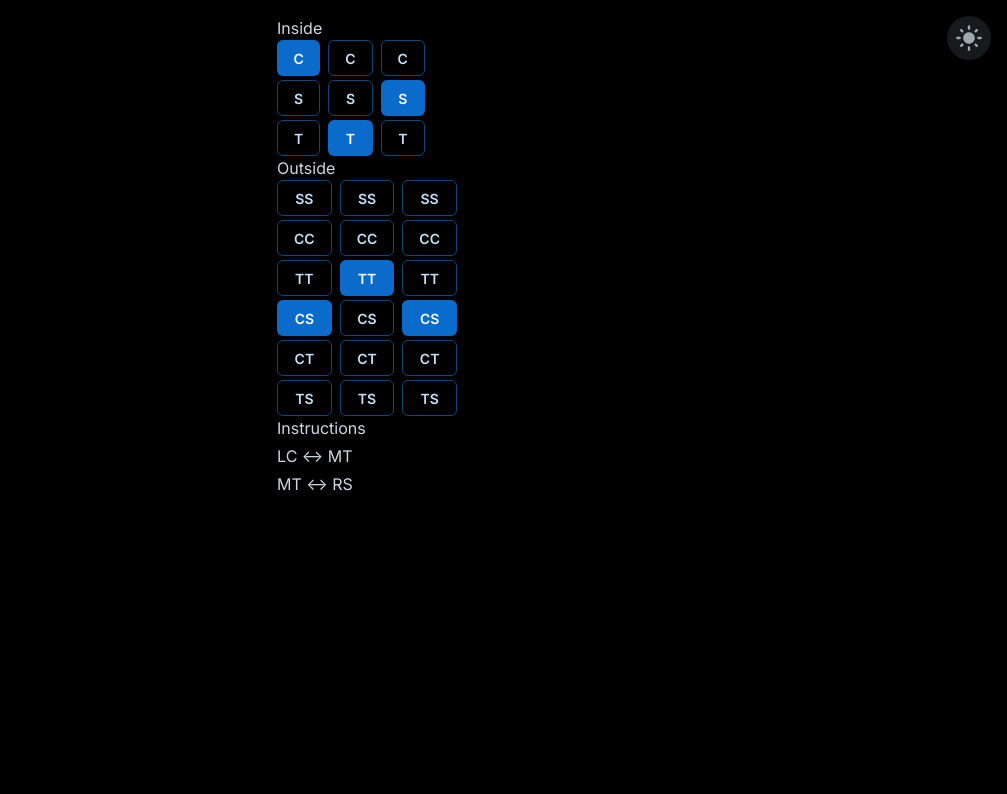
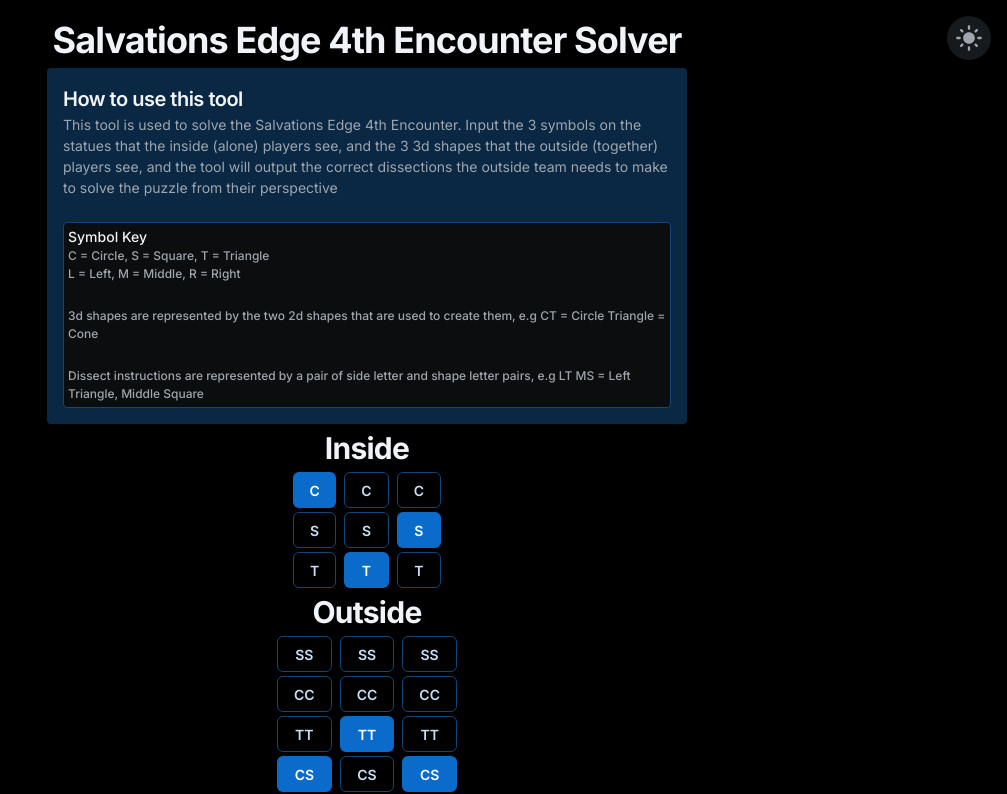
Before and after one commit to DanielF737/se-4th-solver, a React (Create React App) app: page /salv-4th-solver in a window 1280 px wide. Shown: the top 794 px of the page, without its empty margins (273-1280 px from the left). Built offline with nearby package versions, Linux system fonts and the light colour scheme.

Commit message:
add a how to

```diff
--- a/src/components/index.tsx
+++ b/src/components/index.tsx
@@ -1,4 +1,4 @@
-import { Box, Button, Typography } from '@mui/joy';
+import { Box, Button, Sheet, Typography } from '@mui/joy';
 import { Inside, Instruction, Outside, Shapes, Shapes3d } from '../types';
 import { useMemo, useState } from 'react';
 import { checkInvalid, solver } from '../lib';
@@ -29,15 +29,17 @@
       display="flex"
       justifyContent="center"
       alignItems="center"
+      flexDirection="column"
+      gap="0.25rem"
     >
-      <Box>
-        {/* Input Inside */}
-        <InsideInput inside={inside} setInside={setInside} />
-        {/* Input Outside */}
-        <OutsideInput outside={outside} setOutside={setOutside} />
-        {/* Input Show Result */}
-        <Instructions instructions={result} isValid={isValid} />
-      </Box>
+      <Typography level="h1">Salvations Edge 4th Encounter Solver</Typography>
+      <HowToCell />
+      <Typography level="h2">Inside</Typography>
+      <InsideInput inside={inside} setInside={setInside} />
+      <Typography level="h2">Outside</Typography>
+      <OutsideInput outside={outside} setOutside={setOutside} />
+      <Typography level="h2">Instructions</Typography>
+      <Instructions instructions={result} isValid={isValid} />
     </Box>
   );
 }
@@ -59,7 +61,6 @@
 
   return (
     <Box>
-      <Typography>Inside</Typography>
       <Box display="flex" gap="0.5rem">
         {inside.map((shape, index) => (
           <InsideCell key={index} shape={shape} setShape={setShape(index)} />
@@ -108,7 +109,6 @@
 
   return (
     <Box>
-      <Typography>Outside</Typography>
       <Box display="flex" gap="0.5rem">
         {outside.map((shape, index) => (
           <OutsideCell key={index} shape={shape} setShape={setShape(index)} />
@@ -157,7 +157,6 @@
 
   return (
     <Box display="flex" flexDirection="column" gap="0.25rem">
-      <Typography>Instructions</Typography>
       {instructions.map((instruction, index) => (
         <InstructionCell key={index} instruction={instruction} />
       ))}
@@ -170,3 +169,50 @@
     <Box>{`${instruction[0][0]}${instruction[0][1]} ↔ ${instruction[1][0]}${instruction[1][1]}`}</Box>
   );
 }
+
+function HowToCell() {
+  return (
+    <Sheet
+      variant="soft"
+      color="primary"
+      sx={{
+        p: '1rem',
+        borderRadius: '0.25rem',
+        width: '80vw',
+        maxWidth: '40rem',
+      }}
+    >
+      <Typography level="h4">How to use this tool</Typography>
+      <Typography level="body-sm">
+        {
+          'This tool is used to solve the Salvations Edge 4th Encounter. Input the 3 symbols on the statues that the inside (alone) players see, and the 3 3d shapes that the outside (together) players see, and the tool will output the correct dissections the outside team needs to make to solve the puzzle from their perspective'
+        }
+      </Typography>
+      <br />
+      <Sheet
+        variant="outlined"
+        color="primary"
+        sx={{
+          p: '0.25rem',
+          borderRadius: '0.25rem',
+        }}
+      >
+        <Typography level="title-sm">Symbol Key</Typography>
+        <Typography level="body-xs">
+          C = Circle, S = Square, T = Triangle
+        </Typography>
+        <Typography level="body-xs">L = Left, M = Middle, R = Right</Typography>
+        <br />
+        <Typography level="body-xs">
+          3d shapes are represented by the two 2d shapes that are used to create
+          them, e.g CT = Circle Triangle = Cone
+        </Typography>
+        <br />
+        <Typography level="body-xs">
+          Dissect instructions are represented by a pair of side letter and
+          shape letter pairs, e.g LT MS = Left Triangle, Middle Square
+        </Typography>
+      </Sheet>
+    </Sheet>
+  );
+}
```
